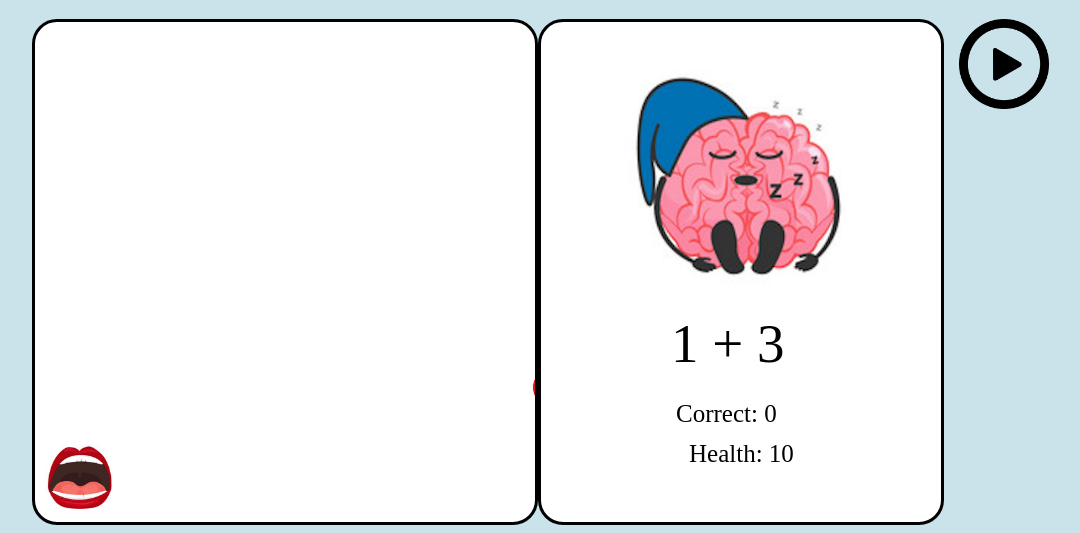
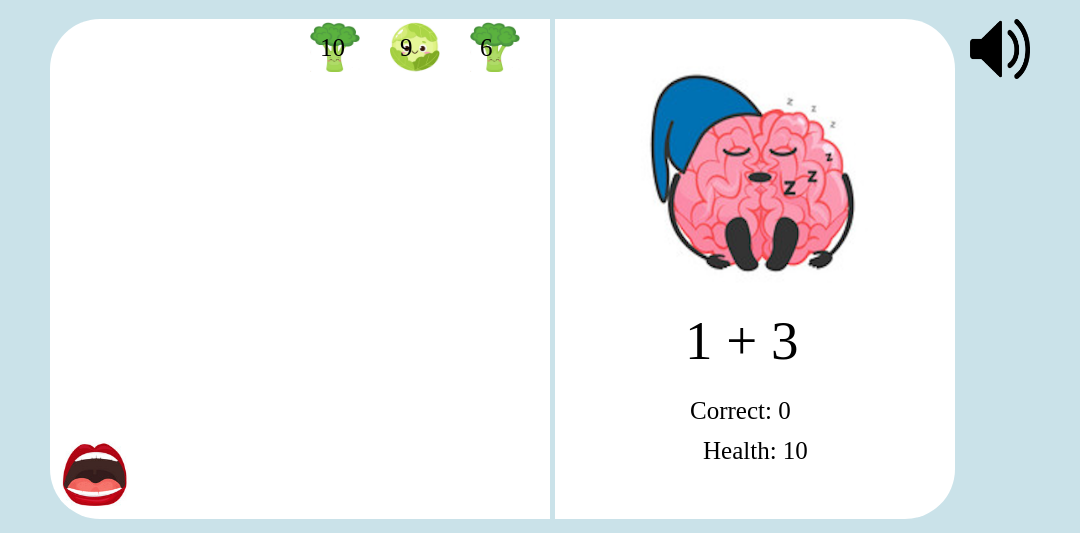
Before and after one commit to d-tamang/hungry-brain, a website built with webpack: page index.html in a window 1280 px wide. Both pictures are taken after a click on the element 840 px from the left and 332 px from the top of the page. Shown: the part 61-594 px from the top of the page, without its empty margins (100-1180 px from the left). Built offline with nearby package versions, Linux system fonts and the light colour scheme.

Commit message:
css updates

```diff
--- a/index.html
+++ b/index.html
@@ -17,7 +17,7 @@
   <div class="boxes">
     <canvas id="left-canvas"></canvas>
     <canvas id="right-canvas"></canvas>
-    <img id="audio-button" src="./src/assets/images/playbutton.png">
+    <img id="audio-button" src="./src/assets/images/audiobutton.png">
     <audio id="music" loop>
       <source src="./src/assets/audio/backgroundmusic.mp3">
     </audio>
--- a/src/game.js
+++ b/src/game.js
@@ -12,8 +12,8 @@ class Game {
     this.rCanvas = rightCanvas;
     this.eatSound = new Audio();
     this.eatSound.src = "./src/assets/audio/eatsound.wav"
-
-    let x = Math.ceil(Math.random() * this.lCanvas.width);
+    let positions = [20, 100, 180, 260, 340, 420]
+    let x = positions[Math.floor(Math.random() * positions.length)]
     this.veg1 = new Veg(this.lCtx, this.lCanvas, x, 0);
     this.veg2 = new Veg(this.lCtx, this.lCanvas, x, 0);
     this.veg3 = new Veg(this.lCtx, this.lCanvas, x, 0);
@@ -47,7 +47,7 @@ class Game {
           this.brain.drawHealth();
         }
       }
-      if (this.brain.win >= 2) {
+      if (this.brain.win >= 1) {
         cancelAnimationFrame(animate);
         return new GameWon(this.lCtx, this.lCanvas, this.rCtx, this.rCanvas);
       }
--- a/src/gamelost.js
+++ b/src/gamelost.js
@@ -21,7 +21,7 @@ class GameLost {
     this.lCtx.fillText("Click on Barry to", 80, 250);
     this.lCtx.fillText("try again", 150, 300);
     this.loseImg.onload = () => {
-      this.rCtx.drawImage(this.loseImg, 70, 50, 260, 260)
+      this.rCtx.drawImage(this.loseImg, 70, 100, 260, 260)
     };
   }
 }
--- a/src/gamewon.js
+++ b/src/gamewon.js
@@ -17,11 +17,11 @@ class GameWon {
     this.lCtx.clearRect(0, 0, this.lCanvas.width, this.lCanvas.height);
     this.rCtx.clearRect(0, 0, this.rCanvas.width, this.rCanvas.height);
     this.lCtx.font = "40px Rockwell";
-    this.lCtx.fillText("Congrats! You WON!", 45, 170);
+    this.lCtx.fillText("Congrats, you won!", 45, 170);
     this.lCtx.fillText("Click on Barry to", 80, 250);
     this.lCtx.fillText("play again", 130, 300);
     this.winGameImg.onload = () => {
-      this.rCtx.drawImage(this.winGameImg, 55, 70, 290, 290)
+      this.rCtx.drawImage(this.winGameImg, 55, 80, 290, 290)
     };
   }
 }
--- a/src/index.scss
+++ b/src/index.scss
@@ -1,7 +1,14 @@
-#left-canvas, #right-canvas {
+#left-canvas {
   background-color: white;
-  border-radius: 25px;
-  border: 3px solid black;
+  border-top-left-radius: 50px;
+  border-bottom-left-radius: 50px;
+  border-right: 5px solid rgb(202, 226, 233);
+}
+
+#right-canvas {
+  background-color: white;
+  border-top-right-radius: 50px;
+  border-bottom-right-radius: 50px;
 }
 
 .boxes {
@@ -24,7 +31,7 @@ body {
 }
 
 #audio-button {
-  width: 90px;
-  height: 90px;
+  width: 60px;
+  height: 60px;
   padding-left: 15px;
 }
--- a/src/mouth.js
+++ b/src/mouth.js
@@ -11,7 +11,7 @@ class Mouth {
   }
 
   draw() {
-    this.ctx.clearRect(0, this.canvas.height - this.height - 10, this.canvas.width, this.height + 10);
+    this.ctx.clearRect(0, this.canvas.height - this.height - 12, this.canvas.width, this.height + 10);
     this.ctx.drawImage(this.mouthImg, this.x, this.y - this.height - 10, this.width, this.height);
   }
 
--- a/src/start.js
+++ b/src/start.js
@@ -18,7 +18,7 @@ class Start {
     this.rCtx.font = "35px Rockwell";
     this.lCtx.fillText("Barry the Brilliant Brain is starving!", 40, 110);
     this.lCtx.fillText("Help feed him brainfood by", 85, 150);
-    this.lCtx.fillText("answering these math problems.", 55, 190);
+    this.lCtx.fillText("solving these math problems.", 75, 190);
     this.lCtx.fillText("Use the left and right arrow keys", 55, 280);
     this.lCtx.fillText("to move his mouth. Catch 10", 80, 320);
     this.lCtx.fillText("correct numbers before his health", 50, 360);
--- a/src/veg.js
+++ b/src/veg.js
@@ -4,9 +4,9 @@ class Veg {
     this.canvas = canvas;
     this.x = x;
     this.y = y;
-    this.vegPics = ["./src/assets/images/veg1.jpg", "./src/assets/images/veg2.jpg", "./src/assets/images/veg3.jpg"]
+    this.vegPics = ["./src/assets/images/veg1.png", "./src/assets/images/veg2.png", "./src/assets/images/veg3.png", "./src/assets/images/veg4.png"]
     this.vegImg = new Image();
-    this.vegImg.src = this.vegPics[Math.floor(Math.random() * 3)]
+    this.vegImg.src = this.vegPics[Math.floor(Math.random() * this.vegPics.length)]
     this.width = 50;
     this.height = 50;
     this.num = Math.ceil(Math.random() * 11);
@@ -21,13 +21,15 @@ class Veg {
   }
 
   fall() {
-    this.y += 2;
+    this.y += 2.5;
   }
 
   update() {
     this.fall();
     if (this.y >= this.canvas.height - 80) {
-      this.x = Math.ceil(Math.random() * (this.canvas.width - this.width));
+      let positions = [20, 100, 180, 260, 340, 420]
+      this.x = positions[Math.floor(Math.random() * positions.length)]
+      // this.x = Math.ceil(Math.random() * (this.canvas.width - this.width));
       this.y = 0;
       this.num = Math.ceil(Math.random() * 11);
     }
```
Also changed, not shown: dist/main.css, dist/main.js, src/assets/images/audiobutton.png (added), src/assets/images/playbutton.png (deleted), src/assets/images/veg1.png (renamed from src/assets/images/veg1.jpg), src/assets/images/veg2.jpg (deleted), src/assets/images/veg2.png (added), src/assets/images/veg3.png (renamed from src/assets/images/veg3.jpg), src/assets/images/veg4.png (added).
